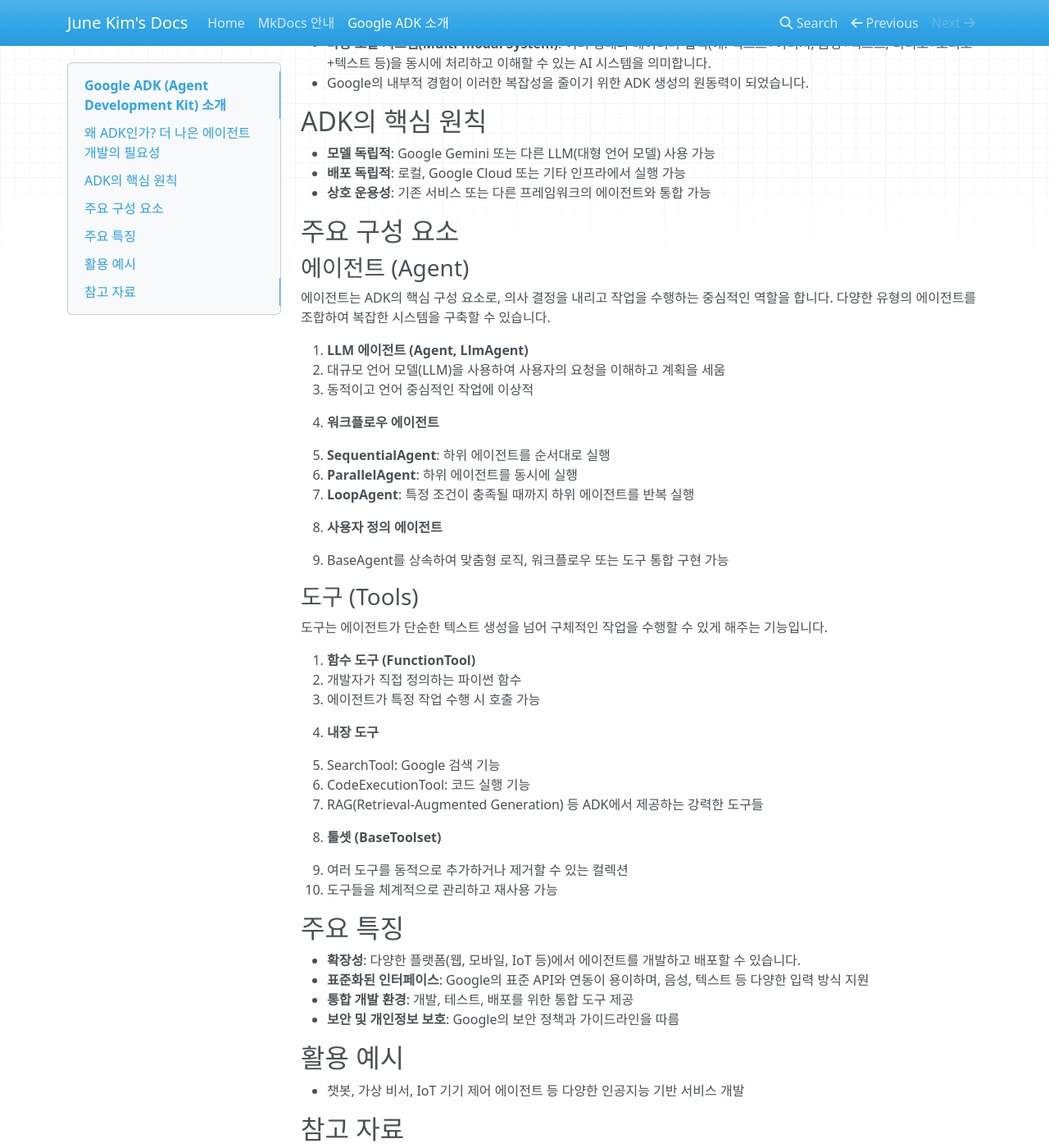
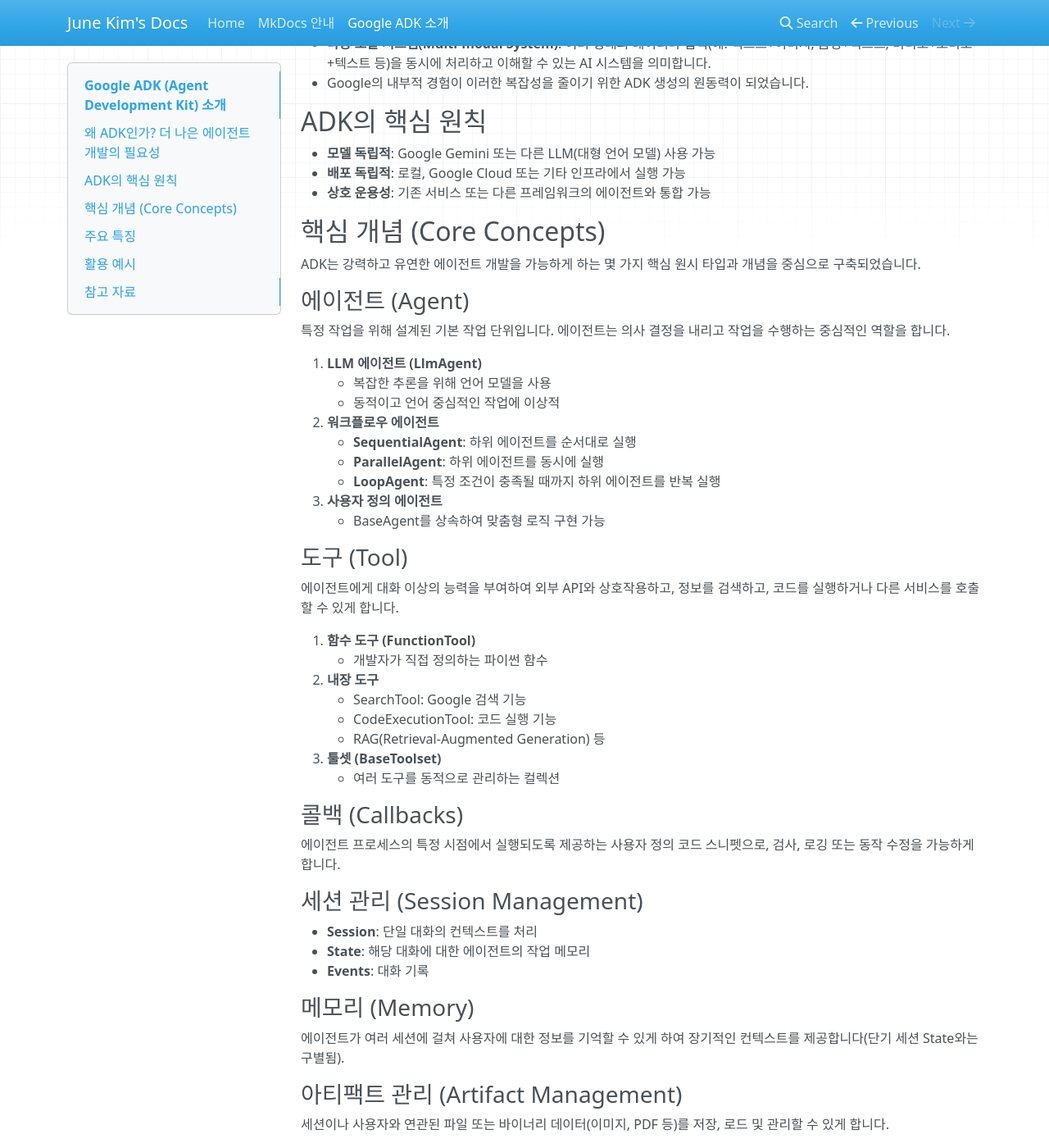
Before and after one commit to junho85/my-wiki, an MkDocs documentation site: the page built from docs/google-adk.md, in a window 1280 px wide and 1400 px high, scrolled down 268 px. Shown: the whole window at 82% size. Built offline with MkDocs 1.6.1, drawn with Linux system fonts in a browser that asks for light colours; nearby versions of some CDN libraries; some of the changed text lies outside the part shown.

Commit message:
Revise `google-adk.md` to enhance core concepts section and clarify agent types and tools

```diff
--- a/docs/google-adk.md
+++ b/docs/google-adk.md
@@ -15,40 +15,63 @@
 - **배포 독립적**: 로컬, Google Cloud 또는 기타 인프라에서 실행 가능
 - **상호 운용성**: 기존 서비스 또는 다른 프레임워크의 에이전트와 통합 가능
 
-## 주요 구성 요소
+## 핵심 개념 (Core Concepts)
+
+ADK는 강력하고 유연한 에이전트 개발을 가능하게 하는 몇 가지 핵심 원시 타입과 개념을 중심으로 구축되었습니다.
 
 ### 에이전트 (Agent)
+특정 작업을 위해 설계된 기본 작업 단위입니다. 에이전트는 의사 결정을 내리고 작업을 수행하는 중심적인 역할을 합니다.
 
-에이전트는 ADK의 핵심 구성 요소로, 의사 결정을 내리고 작업을 수행하는 중심적인 역할을 합니다. 다양한 유형의 에이전트를 조합하여 복잡한 시스템을 구축할 수 있습니다.
+1. **LLM 에이전트 (LlmAgent)**
+    - 복잡한 추론을 위해 언어 모델을 사용
+    - 동적이고 언어 중심적인 작업에 이상적
+2. **워크플로우 에이전트**
+    - **SequentialAgent**: 하위 에이전트를 순서대로 실행
+    - **ParallelAgent**: 하위 에이전트를 동시에 실행
+    - **LoopAgent**: 특정 조건이 충족될 때까지 하위 에이전트를 반복 실행
+3. **사용자 정의 에이전트**
+    - BaseAgent를 상속하여 맞춤형 로직 구현 가능
 
-1. **LLM 에이전트 (Agent, LlmAgent)**
-   - 대규모 언어 모델(LLM)을 사용하여 사용자의 요청을 이해하고 계획을 세움
-   - 동적이고 언어 중심적인 작업에 이상적
-
-2. **워크플로우 에이전트**
-   - **SequentialAgent**: 하위 에이전트를 순서대로 실행
-   - **ParallelAgent**: 하위 에이전트를 동시에 실행
-   - **LoopAgent**: 특정 조건이 충족될 때까지 하위 에이전트를 반복 실행
-
-3. **사용자 정의 에이전트**
-   - BaseAgent를 상속하여 맞춤형 로직, 워크플로우 또는 도구 통합 구현 가능
-
-### 도구 (Tools)
-
-도구는 에이전트가 단순한 텍스트 생성을 넘어 구체적인 작업을 수행할 수 있게 해주는 기능입니다.
+### 도구 (Tool)
+에이전트에게 대화 이상의 능력을 부여하여 외부 API와 상호작용하고, 정보를 검색하고, 코드를 실행하거나 다른 서비스를 호출할 수 있게 합니다.
 
 1. **함수 도구 (FunctionTool)**
-   - 개발자가 직접 정의하는 파이썬 함수
-   - 에이전트가 특정 작업 수행 시 호출 가능
+    - 개발자가 직접 정의하는 파이썬 함수
+2. **내장 도구**
+    - SearchTool: Google 검색 기능
+    - CodeExecutionTool: 코드 실행 기능
+    - RAG(Retrieval-Augmented Generation) 등
+3. **툴셋 (BaseToolset)**
+    - 여러 도구를 동적으로 관리하는 컬렉션
 
-2. **내장 도구**
-   - SearchTool: Google 검색 기능
-   - CodeExecutionTool: 코드 실행 기능
-   - RAG(Retrieval-Augmented Generation) 등 ADK에서 제공하는 강력한 도구들
+### 콜백 (Callbacks)
+에이전트 프로세스의 특정 시점에서 실행되도록 제공하는 사용자 정의 코드 스니펫으로, 검사, 로깅 또는 동작 수정을 가능하게 합니다.
 
-3. **툴셋 (BaseToolset)**
-   - 여러 도구를 동적으로 추가하거나 제거할 수 있는 컬렉션
-   - 도구들을 체계적으로 관리하고 재사용 가능
+### 세션 관리 (Session Management)
+- **Session**: 단일 대화의 컨텍스트를 처리
+- **State**: 해당 대화에 대한 에이전트의 작업 메모리
+- **Events**: 대화 기록
+
+### 메모리 (Memory)
+에이전트가 여러 세션에 걸쳐 사용자에 대한 정보를 기억할 수 있게 하여 장기적인 컨텍스트를 제공합니다(단기 세션 State와는 구별됨).
+
+### 아티팩트 관리 (Artifact Management)
+세션이나 사용자와 연관된 파일 또는 바이너리 데이터(이미지, PDF 등)를 저장, 로드 및 관리할 수 있게 합니다.
+
+### 코드 실행 (Code Execution)
+에이전트(주로 도구를 통해)가 복잡한 계산이나 작업을 수행하기 위해 코드를 생성하고 실행하는 능력입니다.
+
+### 계획 (Planning)
+에이전트가 복잡한 목표를 더 작은 단계로 분해하고 ReAct 플래너와 같이 이를 달성하는 방법을 계획할 수 있는 고급 기능입니다.
+
+### 모델 (Models)
+LlmAgent를 구동하는 기본 LLM으로, 추론 및 언어 이해 능력을 가능하게 합니다.
+
+### 이벤트 (Event)
+세션 중에 발생하는 일(사용자 메시지, 에이전트 응답, 도구 사용)을 나타내는 기본 통신 단위로, 대화 기록을 형성합니다.
+
+### 러너 (Runner)
+실행 흐름을 관리하고, 이벤트를 기반으로 에이전트 상호작용을 조율하며, 백엔드 서비스와 조정하는 엔진입니다.
 
 ## 주요 특징
 
```
